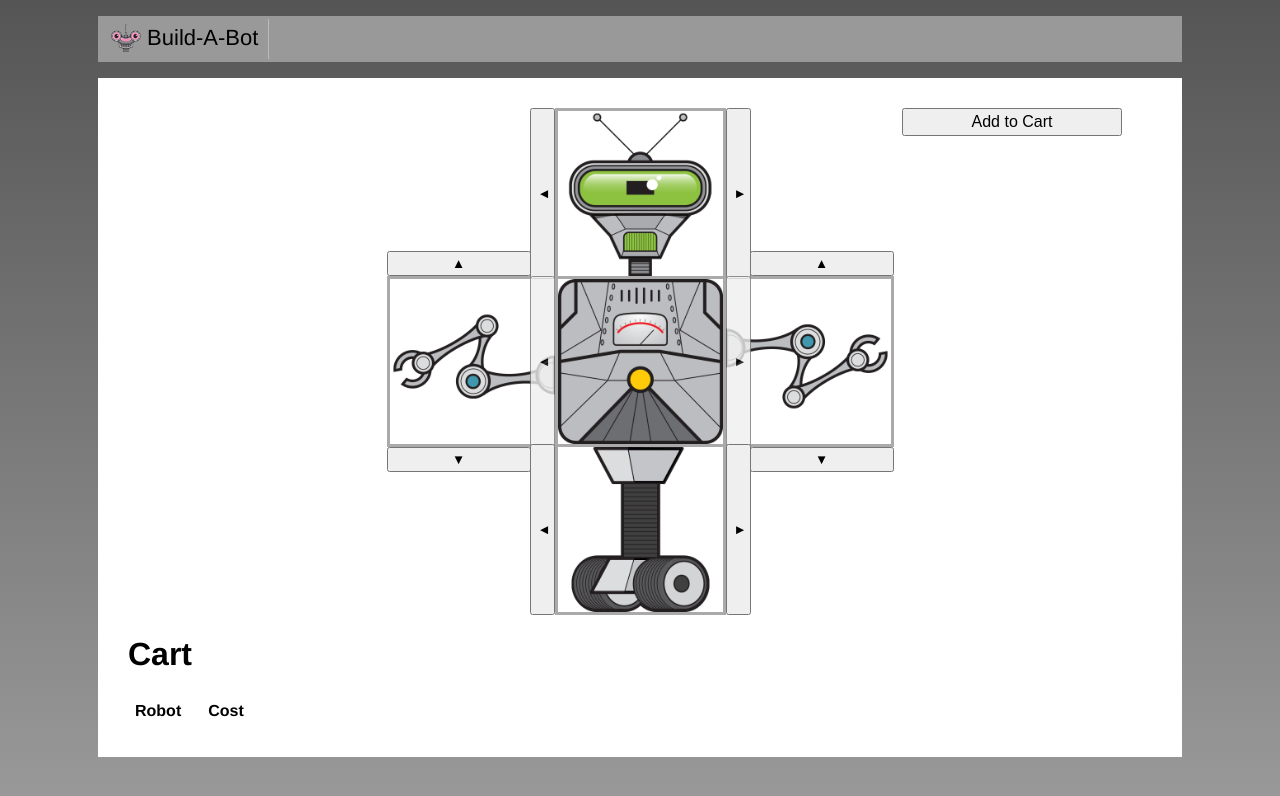
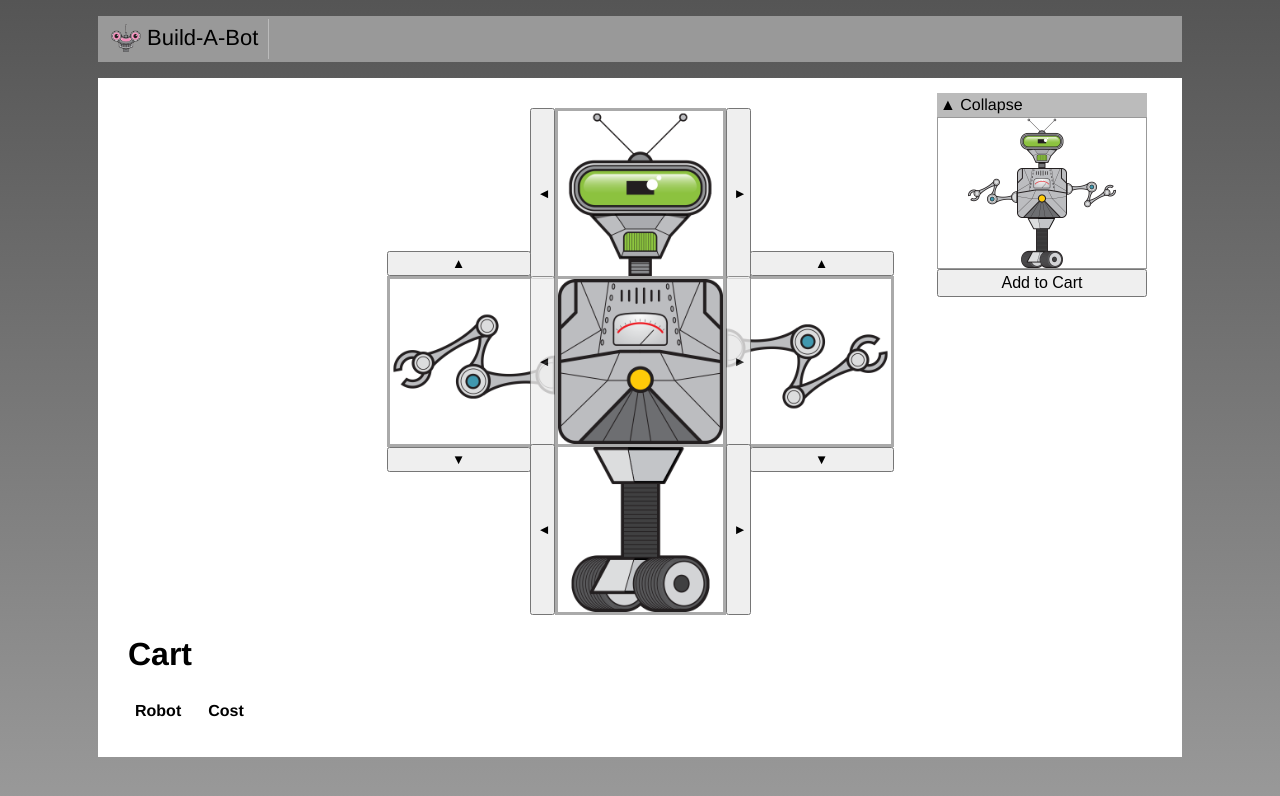
Before and after one commit to 13cramerr/vueRobotBuilder, a Vue app: page / in a window 1280 px wide. Shown: the top 796 px of the page. Built offline with nearby package versions, Linux system fonts and the light colour scheme.

Commit message:
add cart preview and collapsible section for preview

```diff
--- /dev/null
+++ b/src/shared/CollapsibleSection.vue
@@ -0,0 +1,30 @@
+<template>
+  <div>
+    <div class="header">
+      <span v-if="open" @click="open = !open" >&#x25B2; Collapse</span>
+      <span v-if="!open" @click="open = !open" >&#x25BC; Expand</span>
+    </div>
+  <!--Toggleable-->
+  <slot v-if="open">
+  </slot>
+  </div>
+</template>
+
+<script>
+export default {
+  name: 'CollapsibleSection',
+  data() {
+    return {
+      open: true,
+    };
+  },
+};
+</script>
+
+<style scoped>
+.header {
+  background-color: #bbb;
+  padding: 3px;
+  cursor: pointer;
+}
+</style>
```
Also changed, not shown: src/build/PartSelector.vue, src/build/RobotBuilder.vue.
